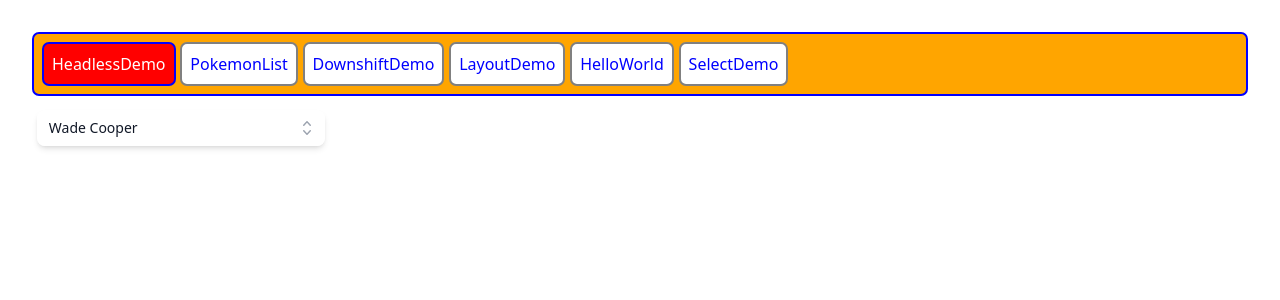
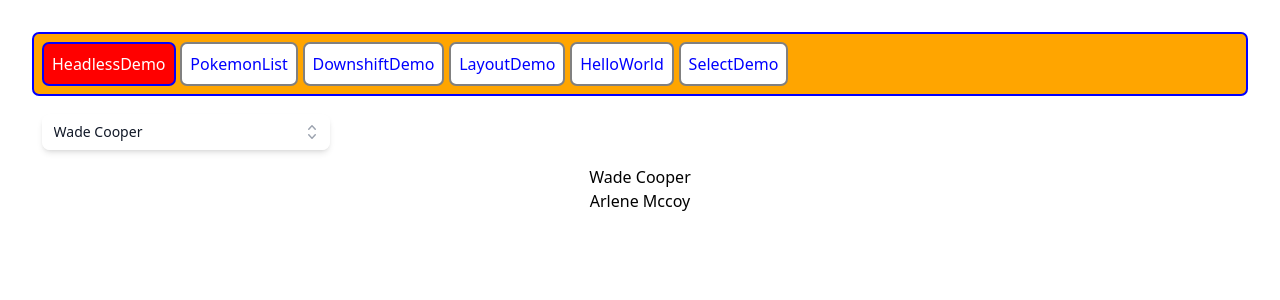
Before and after one commit to godzzo/react-ts-valtio-demo, a React (Vite) app: page / in a window 1280 px wide. Shown: the top 300 px of the page. Built offline with nearby package versions, Linux system fonts and the light colour scheme.

Commit message:
HeadlessUI MultiSelect plain demo added

```diff
--- a/src/views/HeadlessDemo.tsx
+++ b/src/views/HeadlessDemo.tsx
@@ -1,6 +1,7 @@
 import { Fragment, useState } from 'react';
 import { Combobox, Transition } from '@headlessui/react';
 import { CheckIcon, ChevronUpDownIcon } from '@heroicons/react/20/solid';
+import { Box, Column } from '../components/Layout';
 
 const people = [
 	{ id: 1, name: 'Wade Cooper' },
@@ -14,6 +15,50 @@ const people = [
 type Person = (typeof people)[0];
 
 export default function HeadlessDemo() {
+	return (
+		<Column>
+			<Box>
+				<SimpleWithDesign />
+			</Box>
+			<Box>
+				<MultiPlain />
+			</Box>
+		</Column>
+	);
+}
+
+function MultiPlain() {
+	const [selectedPeople, setSelectedPeople] = useState([
+		people[0],
+		people[1],
+	]);
+
+	return (
+		<Combobox
+			value={selectedPeople}
+			onChange={setSelectedPeople as any}
+			multiple
+		>
+			{selectedPeople.length > 0 && (
+				<ul>
+					{selectedPeople.map((person) => (
+						<li key={person.id}>{person.name}</li>
+					))}
+				</ul>
+			)}
+			<Combobox.Input />
+			<Combobox.Options>
+				{people.map((person) => (
+					<Combobox.Option key={person.id} value={person}>
+						{person.name}
+					</Combobox.Option>
+				))}
+			</Combobox.Options>
+		</Combobox>
+	);
+}
+
+export function SimpleWithDesign() {
 	const [selected, setSelected] = useState(people[0]);
 	const [query, setQuery] = useState('');
 
```
